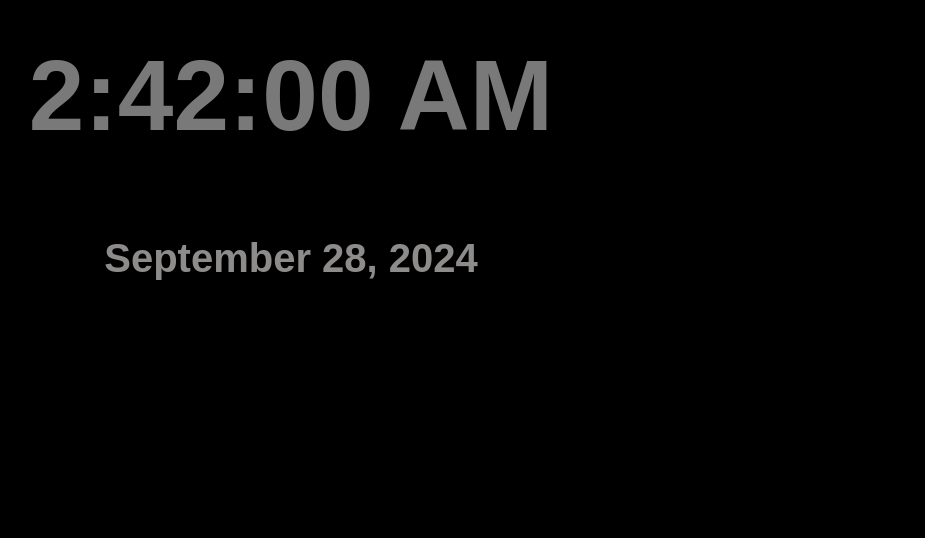
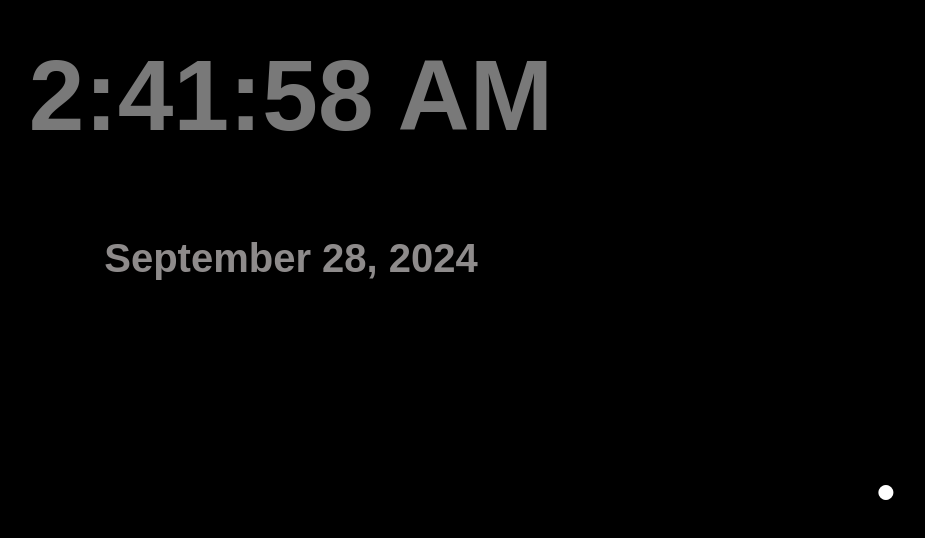
Before and after one commit to Einstein-ash/time-ash, a React (Create React App) app: page / in a window 1280 px wide. Shown: the part 262-800 px from the top of the page, without its empty margins (349-1274 px from the left). Built offline with nearby package versions, Linux system fonts and the light colour scheme.

Commit message:
changed crackers setting

```diff
--- a/src/pages/Your_time.jsx
+++ b/src/pages/Your_time.jsx
@@ -173,8 +173,160 @@
 
 
 
+// import React, { useState, useEffect, useMemo } from 'react';
+// import "./style.css";
+// import confetti from 'canvas-confetti';
+// import midnightAudio from './midnightAudio.mp3';
+
+// const IndiaTimeClock = () => {
+//     const [time, setTime] = useState('');
+//     const [date, setDate] = useState('');
+//     const [isFullScreen, setIsFullScreen] = useState(false);
+
+
+//     const audio = useMemo(() => new Audio(midnightAudio), []);
+
+//     useEffect(() => {
+//         const updateTime = () => {
+//             const optionsTime = { timeZone: 'Asia/Kolkata', hour12: true, hour: 'numeric', minute: 'numeric', second: 'numeric' };
+//             const optionsDate = { timeZone: 'Asia/Kolkata', day: 'numeric', month: 'long', year: 'numeric' };
+
+//             const indiaTime = new Date().toLocaleTimeString('en-US', optionsTime);
+//             const indiaDate = new Date().toLocaleDateString('en-US', optionsDate);
+
+//             setTime(indiaTime);
+//             setDate(indiaDate);
+
+
+//             // if (indiaTime === '12:00:00 AM' ) {
+//             if (indiaTime === '12:00:00 AM' ) {
+//                 playMidnightAudio();
+//                 triggerConfettiWithDelays();
+//             }
+//         };
+
+//         const playMidnightAudio = () => {
+//             audio.play();
+//         };
+
+
+//             const triggerConfetti = (particleCount, spread, originX, originY) => {
+//                 confetti({
+//                     particleCount: particleCount,
+//                     spread: spread,
+//                     origin: { x: originX, y: originY },
+//                 });
+//             };
+
+
+//             const triggerConfettiWithDelays = () => {
+//                 triggerConfetti(500, 60, 0.2, 0.4);
+//                 setTimeout(() => triggerConfetti(300, 120, 0.8, 0.3), 800);
+//                 setTimeout(() => triggerConfetti(1000, 90, 0.5, 0.8), 1800);
+//                 setTimeout(() => triggerConfetti(700, 150, 0.3, 0.6), 2800);
+//                 setTimeout(() => triggerConfetti(400, 200, 0.7, 0.7), 3800);
+//                 setTimeout(() => triggerConfetti(300, 120, 0.8, 0.3), 800);
+//                 setTimeout(() => triggerConfetti(1000, 90, 0.5, 0.8), 1800);
+//                 setTimeout(() => triggerConfetti(700, 150, 0.3, 0.6), 2800);
+//                 setTimeout(() => triggerConfetti(400, 200, 0.7, 0.7), 3800);
+//                 setTimeout(() => triggerConfetti(500, 100, 0.1, 0.1), 4800);  // Top left
+//                 setTimeout(() => triggerConfetti(600, 130, 0.9, 0.2), 5800);  // Top right
+//                 setTimeout(() => triggerConfetti(450, 110, 0.5, 0.4), 6800);  // Center
+//                 setTimeout(() => triggerConfetti(300, 140, 0.4, 0.9), 7800);  // Bottom left
+//                 setTimeout(() => triggerConfetti(800, 160, 0.8, 0.6), 8800);  // Middle right
+//                 setTimeout(() => triggerConfetti(350, 170, 0.6, 0.1), 9800);  // Top middle
+//                 setTimeout(() => triggerConfetti(500, 180, 0.3, 0.5), 10800); // Center left
+//                 setTimeout(() => triggerConfetti(200, 150, 0.5, 0.9), 11800); // Bottom middle
+//                 setTimeout(() => triggerConfetti(450, 90, 0.7, 0.2), 12800);  // Bottom right
+//                 setTimeout(() => triggerConfetti(600, 120, 0.4, 0.4), 13800); // Mid bottom
+//                 setTimeout(() => triggerConfetti(300, 140, 0.9, 0.5), 14800); // Top left corner
+//                 setTimeout(() => triggerConfetti(700, 100, 0.3, 0.9), 15800); // Middle left
+//                 setTimeout(() => triggerConfetti(500, 150, 0.5, 0.7), 16800); // Mid top
+
+
+//                 setTimeout(() => triggerConfetti(350, 200, 0.6, 0.3), 17800); // Middle bottom
+//                 setTimeout(() => triggerConfetti(250, 170, 0.8, 0.5), 18800); // Bottom left corner
+//                 setTimeout(() => triggerConfetti(800, 140, 0.5, 0.6), 19800); // Top right corner
+//                 setTimeout(() => triggerConfetti(600, 80, 0.9, 0.1), 20800);  // Upper middle
+//                 setTimeout(() => triggerConfetti(300, 90, 0.4, 0.9), 21800);   // Middle top left
+//                 setTimeout(() => triggerConfetti(750, 130, 0.3, 0.4), 22800); // Middle top right
+//                 setTimeout(() => triggerConfetti(100, 180, 0.8, 0.5), 23800); // Bottom left middle
+//                 setTimeout(() => triggerConfetti(500, 100, 0.2, 0.7), 24800); // Center right
+//                 setTimeout(() => triggerConfetti(450, 50, 0.4, 0.8), 25800);  // Upper center left
+//                 setTimeout(() => triggerConfetti(650, 70, 0.5, 0.2), 26800);  // Upper center right
+//                 setTimeout(() => triggerConfetti(100, 200, 0.6, 0.6), 27800); // Bottom left far
+//                 setTimeout(() => triggerConfetti(800, 220, 0.7, 0.7), 28800); // Bottom right far
+//                 setTimeout(() => triggerConfetti(550, 160, 0.4, 0.4), 29800); // Mid left middle
+//                 setTimeout(() => triggerConfetti(750, 190, 0.6, 0.9), 30800); // Mid right middle
+//                 setTimeout(() => triggerConfetti(400, 130, 0.5, 0.5), 31800); // Upper left
+//                 setTimeout(() => triggerConfetti(550, 120, 0.8, 0.1), 32800); // Upper right
+//                 setTimeout(() => triggerConfetti(200, 200, 0.7, 0.8), 33800); // Bottom left side
+//                 setTimeout(() => triggerConfetti(600, 220, 0.2, 0.3), 34800); // Bottom right side
+//                 setTimeout(() => triggerConfetti(500, 110, 0.4, 0.6), 35800); // Center top left
+//                 setTimeout(() => triggerConfetti(500, 140, 0.3, 0.9), 36800); // Center top right
+
+
+//             };
+
+//         updateTime();
+//         const intervalId = setInterval(updateTime, 1000);
+
+//         return () => clearInterval(intervalId);
+//     }, [audio]);
+
+//     const toggleFullScreen = () => {
+//         if (!isFullScreen) {
+//             if (document.documentElement.requestFullscreen) {
+//                 document.documentElement.requestFullscreen();
+//             } else if (document.documentElement.webkitRequestFullscreen) {
+//                 document.documentElement.webkitRequestFullscreen();
+//             } else if (document.documentElement.msRequestFullscreen) {
+//                 document.documentElement.msRequestFullscreen();
+//             }
+//         } else {
+//             if (document.exitFullscreen) {
+//                 document.exitFullscreen();
+//             } else if (document.webkitExitFullscreen) {
+//                 document.webkitExitFullscreen();
+//             } else if (document.msExitFullscreen) {
+//                 document.msExitFullscreen();
+//             }
+//         }
+//         setIsFullScreen(!isFullScreen);
+//     };
+
+//     return (
+//         <div className='main_container'>
+//             <button onDoubleClick={toggleFullScreen}
+//                 style={{
+//                     width: '100vw',
+//                     height: '100vh',
+//                     background: 'transparent',
+//                     border: 'none',
+//                 }}
+//             >
+//                 <div className='time_container'>
+//                     <h2 className='our_time'>{time}</h2>
+//                     <h3 className='our_date'>{date}</h3>
+//                 </div>
+//             </button>
+//         </div>
+//     );
+// };
+
+// export default IndiaTimeClock;
+
+
+
+
+
+
+// ------------ aboce is working grate 0---------------
+// ----------- below ist test to set timer ------------
+
+
 import React, { useState, useEffect, useMemo } from 'react';
-import "./style.css";
+import './style.css';
 import confetti from 'canvas-confetti';
 import midnightAudio from './midnightAudio.mp3';
 
@@ -182,14 +334,30 @@ const IndiaTimeClock = () => {
   const [time, setTime] = useState('');
   const [date, setDate] = useState('');
   const [isFullScreen, setIsFullScreen] = useState(false);
-
+  const [showTimerModal, setShowTimerModal] = useState(false);
+  const [hours, setHours] = useState(0);
+  const [minutes, setMinutes] = useState(0);
+  const [seconds, setSeconds] = useState(0);
+  const [countdown, setCountdown] = useState(null);
+  const [isCounting, setIsCounting] = useState(false);
 
   const audio = useMemo(() => new Audio(midnightAudio), []);
 
   useEffect(() => {
     const updateTime = () => {
-            const optionsTime = { timeZone: 'Asia/Kolkata', hour12: true, hour: 'numeric', minute: 'numeric', second: 'numeric' };
-            const optionsDate = { timeZone: 'Asia/Kolkata', day: 'numeric', month: 'long', year: 'numeric' };
+      const optionsTime = {
+        timeZone: 'Asia/Kolkata',
+        hour12: true,
+        hour: 'numeric',
+        minute: 'numeric',
+        second: 'numeric',
+      };
+      const optionsDate = {
+        timeZone: 'Asia/Kolkata',
+        day: 'numeric',
+        month: 'long',
+        year: 'numeric',
+      };
 
       const indiaTime = new Date().toLocaleTimeString('en-US', optionsTime);
       const indiaDate = new Date().toLocaleDateString('en-US', optionsDate);
@@ -197,9 +365,7 @@ const IndiaTimeClock = () => {
       setTime(indiaTime);
       setDate(indiaDate);
 
-
-            // if (indiaTime === '12:00:00 AM' ) {
-            if (indiaTime === '12:00:00 AM' ) {
+      if (indiaTime === '4:53:55 PM') {
         playMidnightAudio();
         triggerConfettiWithDelays();
       }
@@ -209,7 +375,6 @@ const IndiaTimeClock = () => {
       audio.play();
     };
 
-
     const triggerConfetti = (particleCount, spread, originX, originY) => {
       confetti({
         particleCount: particleCount,
@@ -217,7 +382,6 @@ const IndiaTimeClock = () => {
         origin: { x: originX, y: originY },
       });
     };
-
 
     const triggerConfettiWithDelays = () => {
         triggerConfetti(500, 60, 0.2, 0.4);
@@ -268,6 +432,7 @@ const IndiaTimeClock = () => {
 
     };
 
+
     updateTime();
     const intervalId = setInterval(updateTime, 1000);
 
@@ -295,9 +460,40 @@ const IndiaTimeClock = () => {
     setIsFullScreen(!isFullScreen);
   };
 
+  const handleTimerStart = () => {
+    const totalSeconds = hours * 3600 + minutes * 60 + seconds;
+    setCountdown(totalSeconds);
+    setIsCounting(true);
+  };
+
+  useEffect(() => {
+    let timerInterval;
+    if (isCounting && countdown > 0) {
+      timerInterval = setInterval(() => {
+        setCountdown(prev => prev - 1);
+      }, 1000);
+    } else if (countdown === 0) {
+      audio.play();
+      clearInterval(timerInterval);
+      setIsCounting(false);
+    }
+
+    return () => clearInterval(timerInterval);
+  }, [countdown, isCounting, audio]);
+
+  const formatTime = seconds => {
+    const hrs = Math.floor(seconds / 3600);
+    const mins = Math.floor((seconds % 3600) / 60);
+    const secs = seconds % 60;
+    return `${hrs.toString().padStart(2, '0')}:${mins
+      .toString()
+      .padStart(2, '0')}:${secs.toString().padStart(2, '0')}`;
+  };
+
   return (
     <div className='main_container'>
-            <button onDoubleClick={toggleFullScreen}
+      <button
+        onDoubleClick={toggleFullScreen}
         style={{
           width: '100vw',
           height: '100vh',
@@ -310,214 +506,54 @@ const IndiaTimeClock = () => {
           <h3 className='our_date'>{date}</h3>
         </div>
       </button>
+
+      <div
+        className='circle_button'
+        onClick={() => setShowTimerModal(!showTimerModal)}
+      >
+        &#x25CF;
+      </div>
+
+      {showTimerModal && (
+        <div className='timer_modal'>
+          <div className='timer_input'>
+            <label>Hours:</label>
+            <input
+              type='number'
+              value={hours}
+              onChange={e => setHours(Number(e.target.value))}
+            />
+          </div>
+          <div className='timer_input'>
+            <label>Minutes:</label>
+            <input
+              type='number'
+              value={minutes}
+              onChange={e => setMinutes(Number(e.target.value))}
+            />
+          </div>
+          <div className='timer_input'>
+            <label>Seconds:</label>
+            <input
+              type='number'
+              value={seconds}
+              onChange={e => setSeconds(Number(e.target.value))}
+            />
+          </div>
+          <button onClick={handleTimerStart}>Start Timer</button>
+        </div>
+      )}
+
+      {isCounting && (
+        <div className='countdown_display'>
+          <h2>{formatTime(countdown)}</h2>
+        </div>
+      )}
     </div>
   );
 };
 
 export default IndiaTimeClock;
-
-
-
-
-
-
-// ------------ aboce is working grate 0---------------
-// ----------- below ist test to set timer ------------
-
-
-// import React, { useState, useEffect, useMemo } from 'react';
-// import './style.css';
-// import confetti from 'canvas-confetti';
-// import midnightAudio from './midnightAudio.mp3';
-
-// const IndiaTimeClock = () => {
-//   const [time, setTime] = useState('');
-//   const [date, setDate] = useState('');
-//   const [isFullScreen, setIsFullScreen] = useState(false);
-//   const [showTimerModal, setShowTimerModal] = useState(false);
-//   const [hours, setHours] = useState(0);
-//   const [minutes, setMinutes] = useState(0);
-//   const [seconds, setSeconds] = useState(0);
-//   const [countdown, setCountdown] = useState(null);
-//   const [isCounting, setIsCounting] = useState(false);
-
-//   const audio = useMemo(() => new Audio(midnightAudio), []);
-
-//   useEffect(() => {
-//     const updateTime = () => {
-//       const optionsTime = {
-//         timeZone: 'Asia/Kolkata',
-//         hour12: true,
-//         hour: 'numeric',
-//         minute: 'numeric',
-//         second: 'numeric',
-//       };
-//       const optionsDate = {
-//         timeZone: 'Asia/Kolkata',
-//         day: 'numeric',
-//         month: 'long',
-//         year: 'numeric',
-//       };
-
-//       const indiaTime = new Date().toLocaleTimeString('en-US', optionsTime);
-//       const indiaDate = new Date().toLocaleDateString('en-US', optionsDate);
-
-//       setTime(indiaTime);
-//       setDate(indiaDate);
-
-//       if (indiaTime === '12:00:00 AM') {
-//         playMidnightAudio();
-//         triggerConfettiWithDelays();
-//       }
-//     };
-
-//     const playMidnightAudio = () => {
-//       audio.play();
-//     };
-
-//     const triggerConfetti = (particleCount, spread, originX, originY) => {
-//       confetti({
-//         particleCount: particleCount,
-//         spread: spread,
-//         origin: { x: originX, y: originY },
-//       });
-//     };
-
-//     const triggerConfettiWithDelays = () => {
-//       // Confetti triggers at various points in time
-//       const intervals = [
-//         [500, 60, 0.2, 0.4, 800],
-//         [300, 120, 0.8, 0.3, 800],
-//         [1000, 90, 0.5, 0.8, 1800],
-//         [700, 150, 0.3, 0.6, 2800],
-//         [400, 200, 0.7, 0.7, 3800],
-//       ];
-//       intervals.forEach(([pc, spread, x, y, delay]) => {
-//         setTimeout(() => triggerConfetti(pc, spread, x, y), delay);
-//       });
-//     };
-
-//     updateTime();
-//     const intervalId = setInterval(updateTime, 1000);
-
-//     return () => clearInterval(intervalId);
-//   }, [audio]);
-
-//   const toggleFullScreen = () => {
-//     if (!isFullScreen) {
-//       if (document.documentElement.requestFullscreen) {
-//         document.documentElement.requestFullscreen();
-//       } else if (document.documentElement.webkitRequestFullscreen) {
-//         document.documentElement.webkitRequestFullscreen();
-//       } else if (document.documentElement.msRequestFullscreen) {
-//         document.documentElement.msRequestFullscreen();
-//       }
-//     } else {
-//       if (document.exitFullscreen) {
-//         document.exitFullscreen();
-//       } else if (document.webkitExitFullscreen) {
-//         document.webkitExitFullscreen();
-//       } else if (document.msExitFullscreen) {
-//         document.msExitFullscreen();
-//       }
-//     }
-//     setIsFullScreen(!isFullScreen);
-//   };
-
-//   const handleTimerStart = () => {
-//     const totalSeconds = hours * 3600 + minutes * 60 + seconds;
-//     setCountdown(totalSeconds);
-//     setIsCounting(true);
-//   };
-
-//   useEffect(() => {
-//     let timerInterval;
-//     if (isCounting && countdown > 0) {
-//       timerInterval = setInterval(() => {
-//         setCountdown(prev => prev - 1);
-//       }, 1000);
-//     } else if (countdown === 0) {
-//       audio.play();
-//       clearInterval(timerInterval);
-//       setIsCounting(false);
-//     }
-
-//     return () => clearInterval(timerInterval);
-//   }, [countdown, isCounting, audio]);
-
-//   const formatTime = seconds => {
-//     const hrs = Math.floor(seconds / 3600);
-//     const mins = Math.floor((seconds % 3600) / 60);
-//     const secs = seconds % 60;
-//     return `${hrs.toString().padStart(2, '0')}:${mins
-//       .toString()
-//       .padStart(2, '0')}:${secs.toString().padStart(2, '0')}`;
-//   };
-
-//   return (
-//     <div className='main_container'>
-//       <button
-//         onDoubleClick={toggleFullScreen}
-//         style={{
-//           width: '100vw',
-//           height: '100vh',
-//           background: 'transparent',
-//           border: 'none',
-//         }}
-//       >
-//         <div className='time_container'>
-//           <h2 className='our_time'>{time}</h2>
-//           <h3 className='our_date'>{date}</h3>
-//         </div>
-//       </button>
-
-//       <div
-//         className='circle_button'
-//         onClick={() => setShowTimerModal(!showTimerModal)}
-//       >
-//         &#x25CF;
-//       </div>
-
-//       {showTimerModal && (
-//         <div className='timer_modal'>
-//           <div className='timer_input'>
-//             <label>Hours:</label>
-//             <input
-//               type='number'
-//               value={hours}
-//               onChange={e => setHours(Number(e.target.value))}
-//             />
-//           </div>
-//           <div className='timer_input'>
-//             <label>Minutes:</label>
-//             <input
-//               type='number'
-//               value={minutes}
-//               onChange={e => setMinutes(Number(e.target.value))}
-//             />
-//           </div>
-//           <div className='timer_input'>
-//             <label>Seconds:</label>
-//             <input
-//               type='number'
-//               value={seconds}
-//               onChange={e => setSeconds(Number(e.target.value))}
-//             />
-//           </div>
-//           <button onClick={handleTimerStart}>Start Timer</button>
-//         </div>
-//       )}
-
-//       {isCounting && (
-//         <div className='countdown_display'>
-//           <h2>{formatTime(countdown)}</h2>
-//         </div>
-//       )}
-//     </div>
-//   );
-// };
-
-// export default IndiaTimeClock;
 
 
 
@@ -569,7 +605,7 @@ export default IndiaTimeClock;
 //       setTime(indiaTime);
 //       setDate(indiaDate);
 
-//       if (indiaTime === '12:04:01 AM') {
+//       if (indiaTime === '3:27:15 PM') {
 //         playMidnightAudio();
 //         triggerConfettiWithDelays();
 //       }
@@ -589,17 +625,54 @@ export default IndiaTimeClock;
 //     };
 
 //     const triggerConfettiWithDelays = () => {
-//       const intervals = [
-//         [500, 60, 0.2, 0.4, 800],
-//         [300, 120, 0.8, 0.3, 800],
-//         [1000, 90, 0.5, 0.8, 1800],
-//         [700, 150, 0.3, 0.6, 2800],
-//         [400, 200, 0.7, 0.7, 3800],
-//       ];
-//       intervals.forEach(([pc, spread, x, y, delay]) => {
-//         setTimeout(() => triggerConfetti(pc, spread, x, y), delay);
-//       });
+//         triggerConfetti(500, 60, 0.2, 0.4);
+//         setTimeout(() => triggerConfetti(300, 120, 0.8, 0.3), 800);
+//         setTimeout(() => triggerConfetti(1000, 90, 0.5, 0.8), 1800);
+//         setTimeout(() => triggerConfetti(700, 150, 0.3, 0.6), 2800);
+//         setTimeout(() => triggerConfetti(400, 200, 0.7, 0.7), 3800);
+//         setTimeout(() => triggerConfetti(300, 120, 0.8, 0.3), 800);
+//         setTimeout(() => triggerConfetti(1000, 90, 0.5, 0.8), 1800);
+//         setTimeout(() => triggerConfetti(700, 150, 0.3, 0.6), 2800);
+//         setTimeout(() => triggerConfetti(400, 200, 0.7, 0.7), 3800);
+//         setTimeout(() => triggerConfetti(500, 100, 0.1, 0.1), 4800);  // Top left
+//         setTimeout(() => triggerConfetti(600, 130, 0.9, 0.2), 5800);  // Top right
+//         setTimeout(() => triggerConfetti(450, 110, 0.5, 0.4), 6800);  // Center
+//         setTimeout(() => triggerConfetti(300, 140, 0.4, 0.9), 7800);  // Bottom left
+//         setTimeout(() => triggerConfetti(800, 160, 0.8, 0.6), 8800);  // Middle right
+//         setTimeout(() => triggerConfetti(350, 170, 0.6, 0.1), 9800);  // Top middle
+//         setTimeout(() => triggerConfetti(500, 180, 0.3, 0.5), 10800); // Center left
+//         setTimeout(() => triggerConfetti(200, 150, 0.5, 0.9), 11800); // Bottom middle
+//         setTimeout(() => triggerConfetti(450, 90, 0.7, 0.2), 12800);  // Bottom right
+//         setTimeout(() => triggerConfetti(600, 120, 0.4, 0.4), 13800); // Mid bottom
+//         setTimeout(() => triggerConfetti(300, 140, 0.9, 0.5), 14800); // Top left corner
+//         setTimeout(() => triggerConfetti(700, 100, 0.3, 0.9), 15800); // Middle left
+//         setTimeout(() => triggerConfetti(500, 150, 0.5, 0.7), 16800); // Mid top
+
+
+//         setTimeout(() => triggerConfetti(350, 200, 0.6, 0.3), 17800); // Middle bottom
+//         setTimeout(() => triggerConfetti(250, 170, 0.8, 0.5), 18800); // Bottom left corner
+//         setTimeout(() => triggerConfetti(800, 140, 0.5, 0.6), 19800); // Top right corner
+//         setTimeout(() => triggerConfetti(600, 80, 0.9, 0.1), 20800);  // Upper middle
+//         setTimeout(() => triggerConfetti(300, 90, 0.4, 0.9), 21800);   // Middle top left
+//         setTimeout(() => triggerConfetti(750, 130, 0.3, 0.4), 22800); // Middle top right
+//         setTimeout(() => triggerConfetti(100, 180, 0.8, 0.5), 23800); // Bottom left middle
+//         setTimeout(() => triggerConfetti(500, 100, 0.2, 0.7), 24800); // Center right
+//         setTimeout(() => triggerConfetti(450, 50, 0.4, 0.8), 25800);  // Upper center left
+//         setTimeout(() => triggerConfetti(650, 70, 0.5, 0.2), 26800);  // Upper center right
+//         setTimeout(() => triggerConfetti(100, 200, 0.6, 0.6), 27800); // Bottom left far
+//         setTimeout(() => triggerConfetti(800, 220, 0.7, 0.7), 28800); // Bottom right far
+//         setTimeout(() => triggerConfetti(550, 160, 0.4, 0.4), 29800); // Mid left middle
+//         setTimeout(() => triggerConfetti(750, 190, 0.6, 0.9), 30800); // Mid right middle
+//         setTimeout(() => triggerConfetti(400, 130, 0.5, 0.5), 31800); // Upper left
+//         setTimeout(() => triggerConfetti(550, 120, 0.8, 0.1), 32800); // Upper right
+//         setTimeout(() => triggerConfetti(200, 200, 0.7, 0.8), 33800); // Bottom left side
+//         setTimeout(() => triggerConfetti(600, 220, 0.2, 0.3), 34800); // Bottom right side
+//         setTimeout(() => triggerConfetti(500, 110, 0.4, 0.6), 35800); // Center top left
+//         setTimeout(() => triggerConfetti(500, 140, 0.3, 0.9), 36800); // Center top right
+
+
 //     };
+
 
 //     updateTime();
 //     const intervalId = setInterval(updateTime, 1000);
```
Lines whose indentation alone changed are shown as unchanged.
